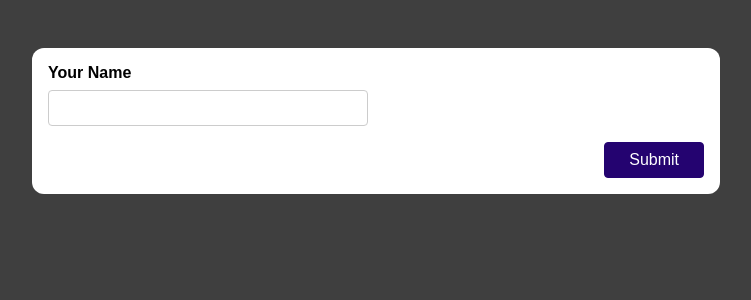
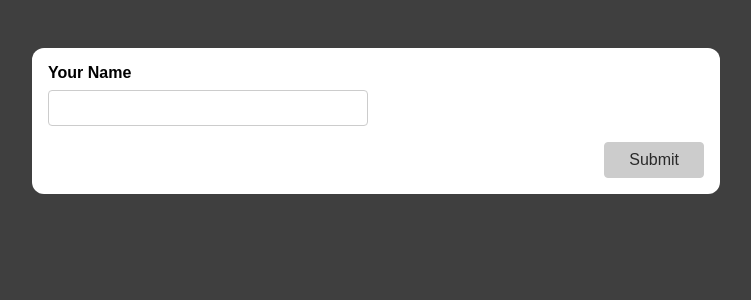
Before and after one commit to martinsgabriel1956/react_simple-form, a React (Create React App) app: page / in a window 1280 px wide. Shown: the top 300 px of the page, without its empty margins (264-1015 px from the left). Built offline with nearby package versions, Linux system fonts and the light colour scheme.

Commit message:
feat: managing the overall form validity

```diff
--- a/src/components/SimpleInput/index.js
+++ b/src/components/SimpleInput/index.js
@@ -10,6 +10,10 @@ export function SimpleInput() {
 
   const nameIsValid = name.trim() !== '';
   const nameInputIsValid = !nameIsValid && nameTouched;
+
+  let formIsValid = false;
+
+  if(nameIsValid) formIsValid = true;
 
   function handleNameInputChange(e) {
     setName(e.target.value);
@@ -52,7 +56,7 @@ export function SimpleInput() {
         </div>
         {nameInputIsValid &&  <Toaster />}
         <div className="form-actions">
-          <Button>Submit</Button>
+          <Button disabled={!formIsValid}>Submit</Button>
         </div>
       </form>
     </>
--- a/src/components/UI/Button/index.js
+++ b/src/components/UI/Button/index.js
@@ -2,7 +2,7 @@ import { Container } from './styles';
 
 export function Button({children, ...props}) {
   return (
-    <Container>
+    <Container {...props}>
       {children}
     </Container>
   );
--- a/src/components/UI/Button/styles.js
+++ b/src/components/UI/Button/styles.js
@@ -14,4 +14,13 @@ export const Container = styled.button`
     background-color: #33059e;
     border-color: #33059e;
   }
+
+  &:disabled,
+  &:disabled:hover,
+  &:disabled:active {
+    background-color: #ccc;
+    color: #292929;
+    border-color: #ccc;
+    cursor: not-allowed;
+  }
 `;
```
